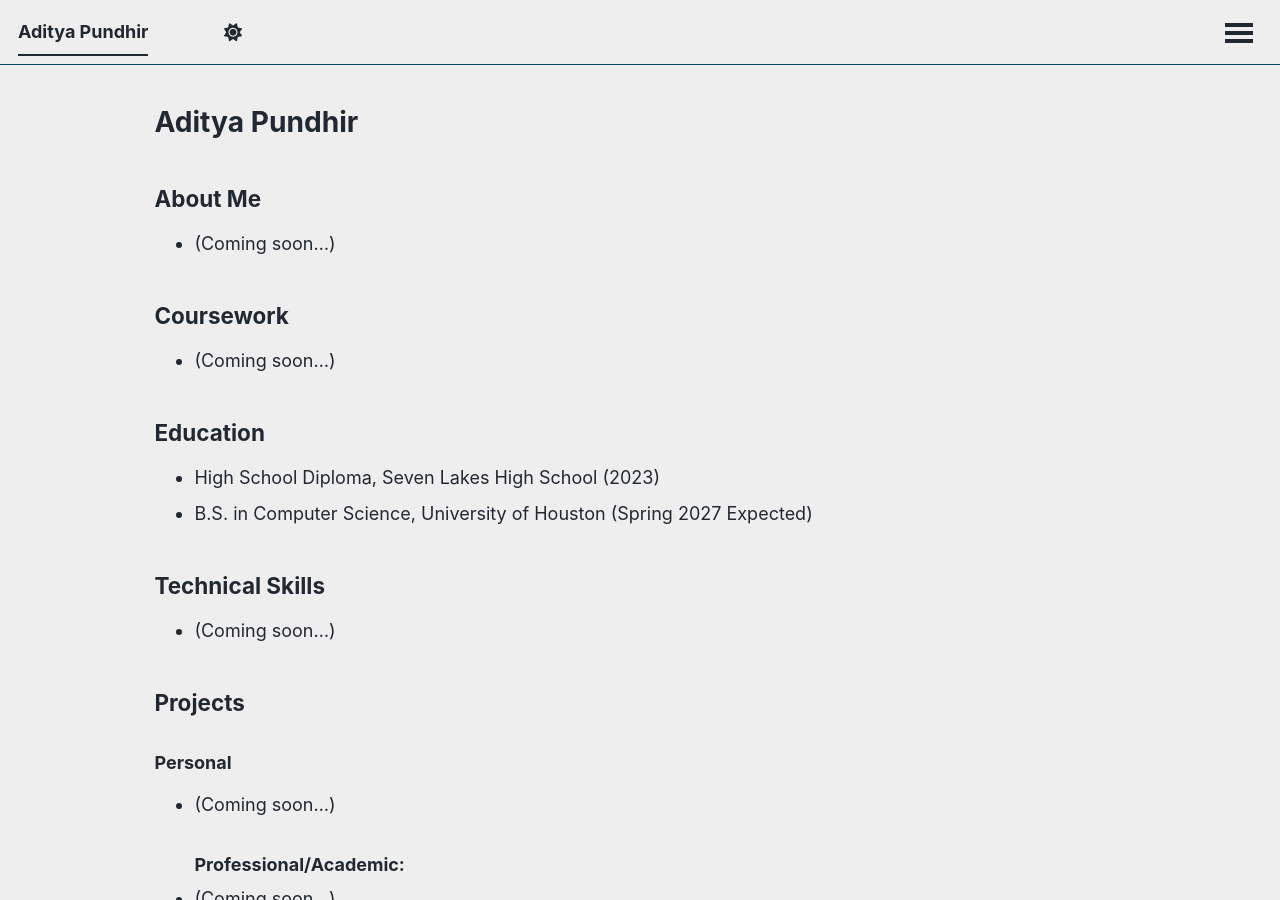
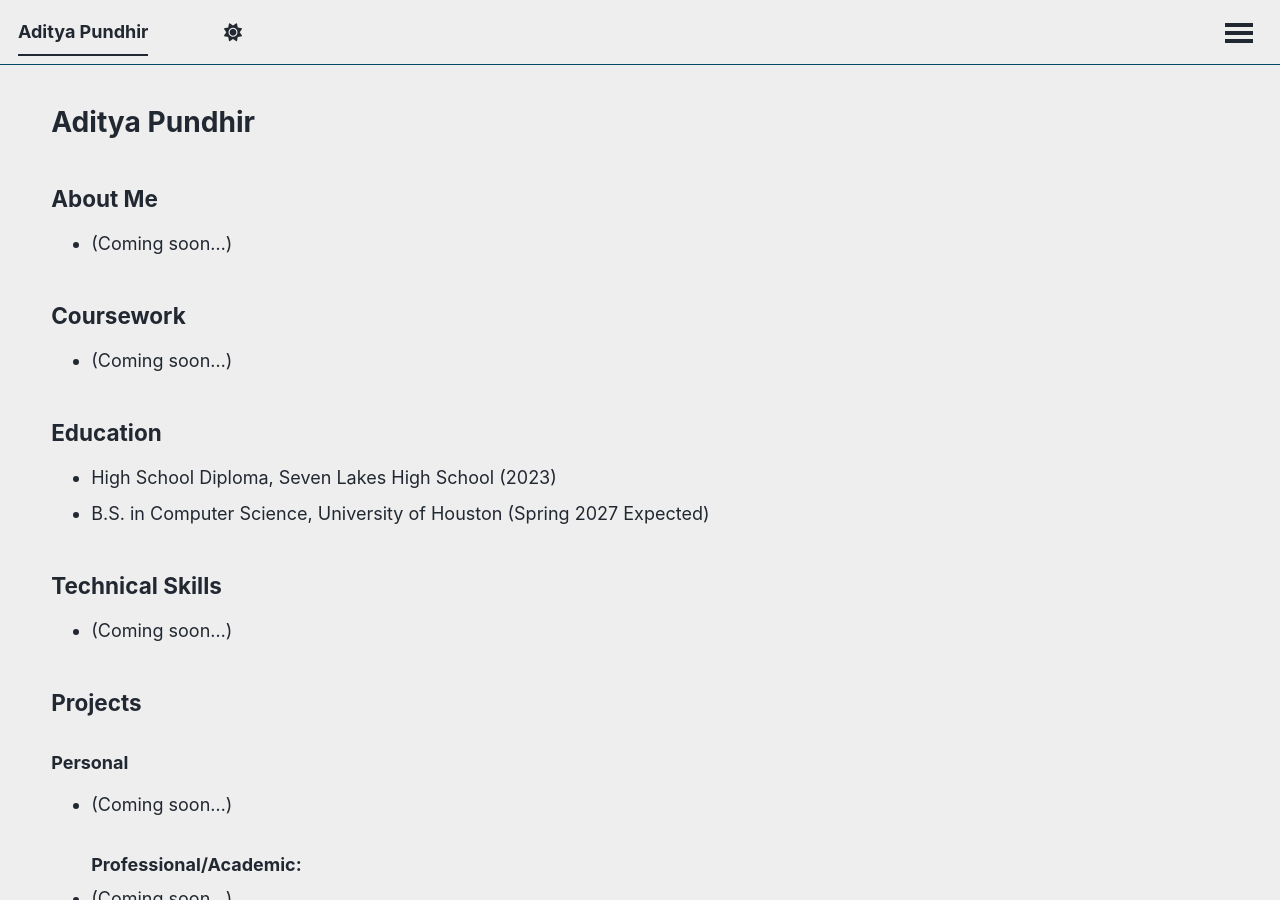
Before and after one commit to Aydapty/aydapty.github.io, a Jekyll site: the page built from _pages/about.md, in a window 1280 px wide and 900 px high. Built offline with Jekyll 4.4.1, drawn with Linux system fonts in a browser that asks for light colours; a script that is not in the unit is left out.

Commit message:
Apperance Overhaul 12

```diff
--- a/_pages/about.md
+++ b/_pages/about.md
@@ -12,7 +12,7 @@ redirect_from:
   /* Force a maximum width on the entire page viewport */
   html, body {
     max-width: 1100px !important;
-    margin: 2vh 2vw 10vh auto !important;
+    margin: 2vh auto 10vh 2vw !important;
     position: relative;
   }
 
```
